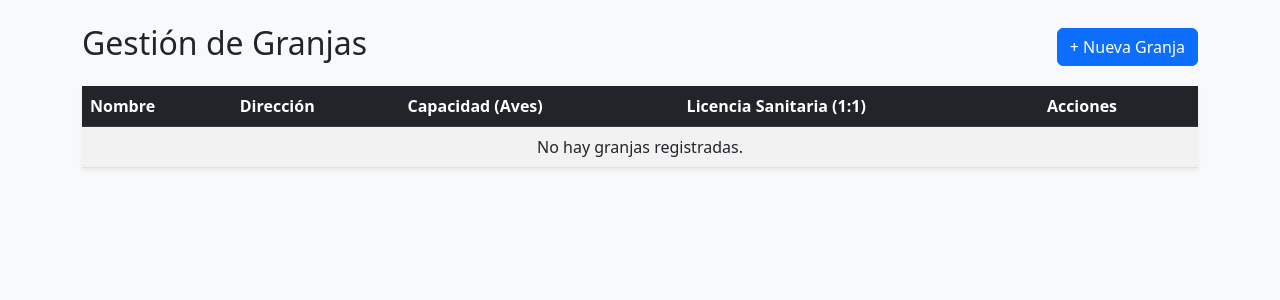
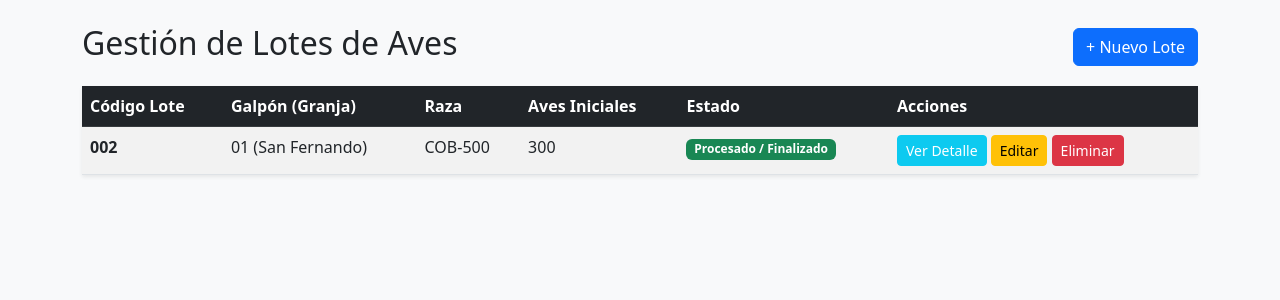
Before and after one commit to RamsesAlvrz/avicontrol_erp, a Django app: page /granjas/lotes/ in a window 1280 px wide. Shown: the part 56-356 px from the top of the page. Run offline with Django 5.2, Linux system fonts and the light colour scheme; data comes from the database, SQL or seed files in the repository; both versions use the stored data as it was after the commit.

Commit message:
Lab 06 Parte 2: Refactorizar templates de Lote con herencia, filtros, comentarios, include (_visita_row) y verificar auto-escape

```diff
--- a/granjas/templates/granjas/lote_list.html
+++ b/granjas/templates/granjas/lote_list.html
@@ -1,39 +1,44 @@
 {% extends 'granjas/base.html' %}
+{% comment %}
+    Nombre de la plantilla: lote_list.html
+    Módulo: Granjas / Lotes
+    Descripción: Muestra el listado de lotes de aves registrados, con acceso al detalle
+    que expone sus relaciones (Perfil Sanitario 1:1 y Visitas Veterinarias N:M).
+    Hereda de: granjas/base.html
+    Variables de contexto recibidas:
+        - lotes: QuerySet con los registros del modelo Lote.
+{% endcomment %}
 {% block content %}
 <div class="d-flex justify-content-between align-items-center mb-3">
-    <h2>Gestión de Granjas</h2>
-    <a href="{% url 'granjas:granja_create' %}" class="btn btn-primary">+ Nueva Granja</a>
+    <h2>Gestión de Lotes de Aves</h2>
+    <a href="{% url 'granjas:lote_create' %}" class="btn btn-primary">+ Nuevo Lote</a>
 </div>
 <table class="table table-striped table-hover shadow-sm">
     <thead class="table-dark">
         <tr>
-            <th>Nombre</th>
-            <th>Dirección</th>
-            <th>Capacidad (Aves)</th>
-            <th>Licencia Sanitaria (1:1)</th>
+            <th>Código Lote</th>
+            <th>Galpón (Granja)</th>
+            <th>Raza</th>
+            <th>Aves Iniciales</th>
+            <th>Estado</th>
             <th>Acciones</th>
         </tr>
     </thead>
     <tbody>
-        {% for granja in granjas %}
+        {% for lote in lotes %}
         <tr>
-            <td><strong>{{ granja.nombre|upper }}</strong></td>
-            <td>{{ granja.direccion }}</td>
-            <td>{{ granja.capacidad_total|floatformat:0 }}</td>
+            <td><strong>{{ lote.codigo_lote|upper }}</strong></td>
+            <td>{{ lote.galpon.numero }} ({{ lote.galpon.granja.nombre }})</td>
+            <td>{{ lote.raza }}</td>
+            <td>{{ lote.cantidad_inicial }}</td>
+            <td><span class="badge bg-success">{{ lote.get_estado_display }}</span></td>
             <td>
-                {% if granja.licencia_sanitaria %}
-                    <span class="badge bg-success">{{ granja.licencia_sanitaria.codigo_resolucion }}</span>
-                {% else %}
-                    <span class="badge bg-secondary">Sin Licencia</span>
-                {% endif %}
-            </td>
-            {# REEMPLAZO CON INCLUDE PARA ACCIONES #}
-            <td>
-                {% include "granjas/includes/_acciones_tabla.html" with detail_url="granjas:granja_detail" update_url="granjas:granja_update" delete_url="granjas:granja_delete" item_pk=granja.pk %}
+                <a href="{% url 'granjas:lote_detail' lote.pk %}" class="btn btn-sm btn-info text-white">Ver Detalle</a>
+                {% include "granjas/includes/_acciones_tabla.html" with update_url="granjas:lote_update" delete_url="granjas:lote_delete" item_pk=lote.pk %}
             </td>
         </tr>
         {% empty %}
-        <tr><td colspan="5" class="text-center">No hay granjas registradas.</td></tr>
+        <tr><td colspan="6" class="text-center">No hay lotes registrados.</td></tr>
         {% endfor %}
     </tbody>
 </table>
```
Also changed, not shown: granjas/templates/granjas/includes/_visita_row.html (added, +29 -0 lines), granjas/templates/granjas/lote_detail.html (+20 -15 lines), granjas/templates/granjas/visita_list.html (+2 -16 lines), README.md, db.sqlite3.
